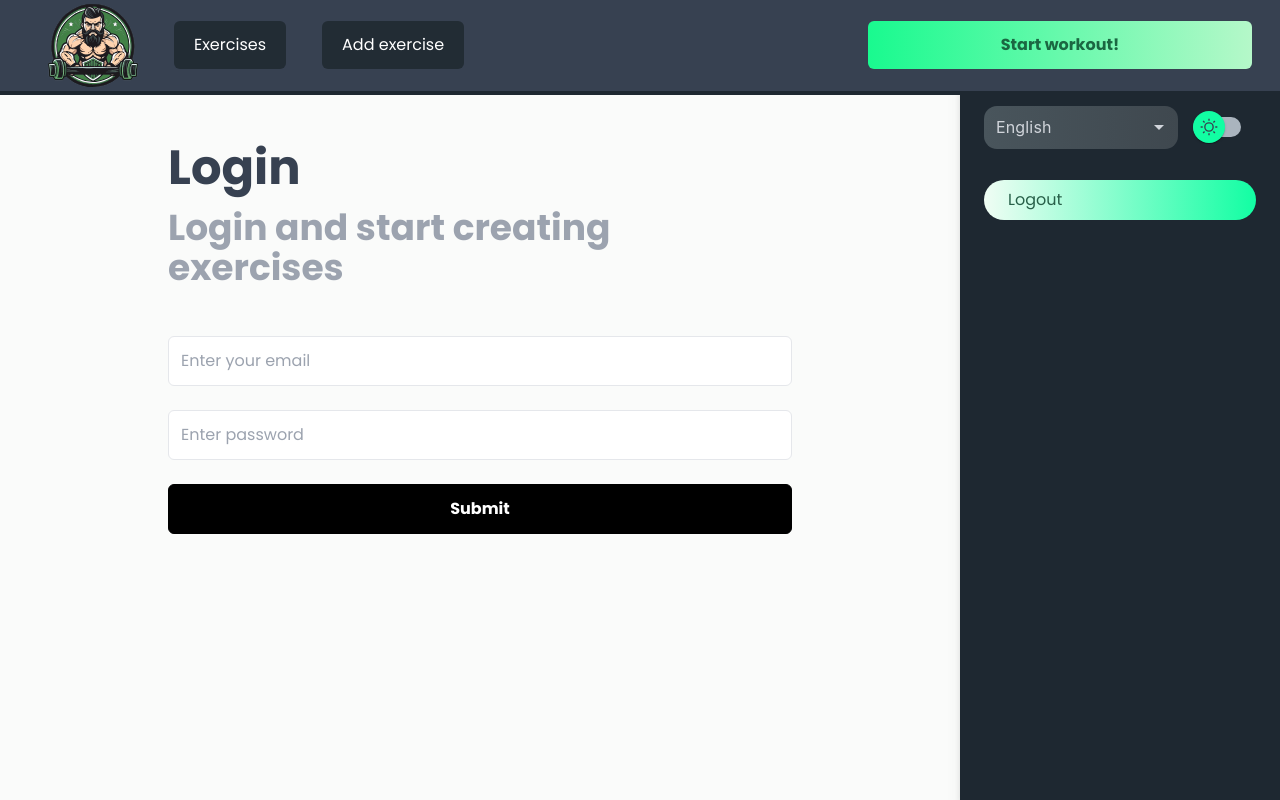
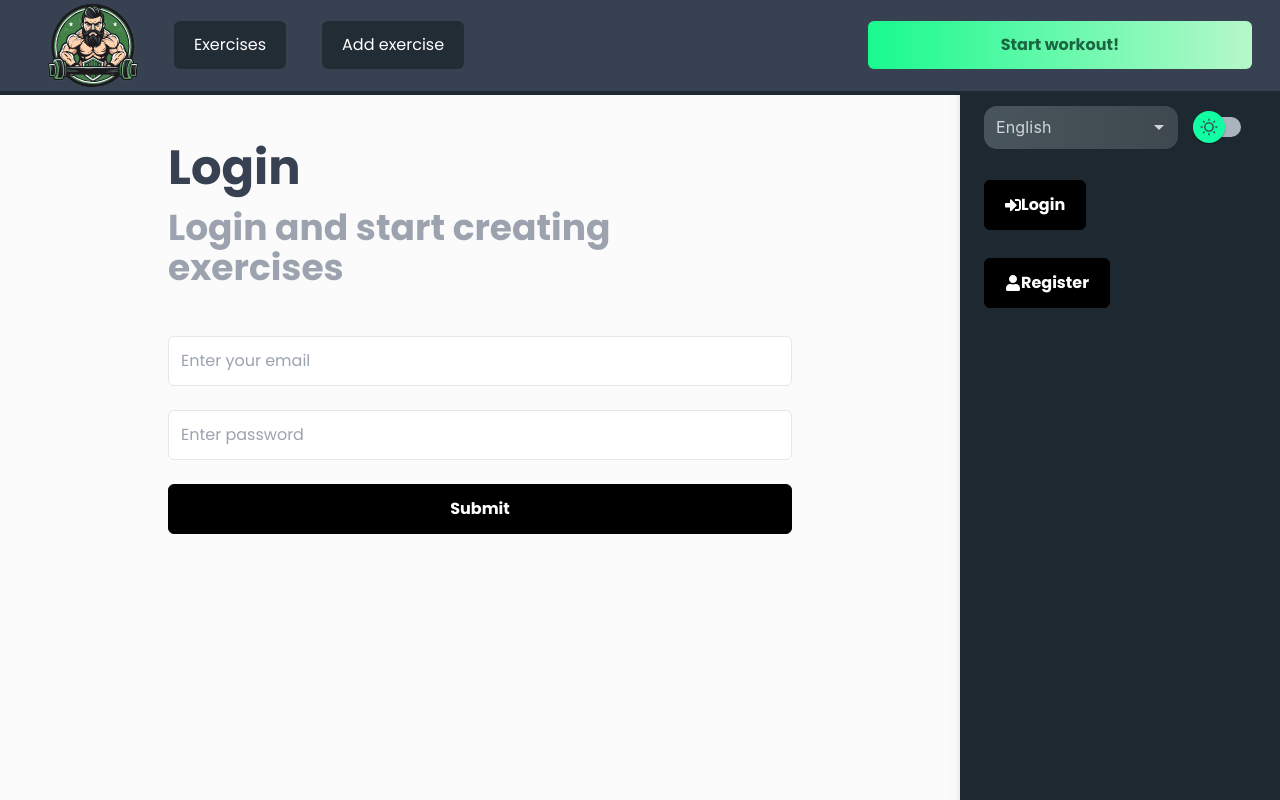
Before and after one commit to jesseSalonen/puntti-project-react, a React (Vite) app: page /login in a window 1280 px wide. Built offline with nearby package versions, Linux system fonts and the light colour scheme; no server answers.

Commit message:
registering

```diff
--- a/src/components/layout/Sidebar.jsx
+++ b/src/components/layout/Sidebar.jsx
@@ -1,7 +1,7 @@
 import React from "react";
 import { useTranslation } from "react-i18next";
 import { useSelector } from "react-redux";
-import { selectAuth } from "../../features/auth/authSlice";
+import { selectUserLogged } from "../../features/auth/authSlice";
 import { ThemeSwitch } from "./ThemeSwitch";
 import { FaSignInAlt, FaUser } from "react-icons/fa";
 import { Link } from "react-router-dom";
@@ -17,8 +17,9 @@ function Sidebar({
   toggleDarkMode,
   darkMode,
 }) {
-  const isLogged = useSelector(selectAuth);
+  const isLogged = useSelector(selectUserLogged);
   const { t, i18n } = useTranslation("common");
+
 
   return (
     <div
```
